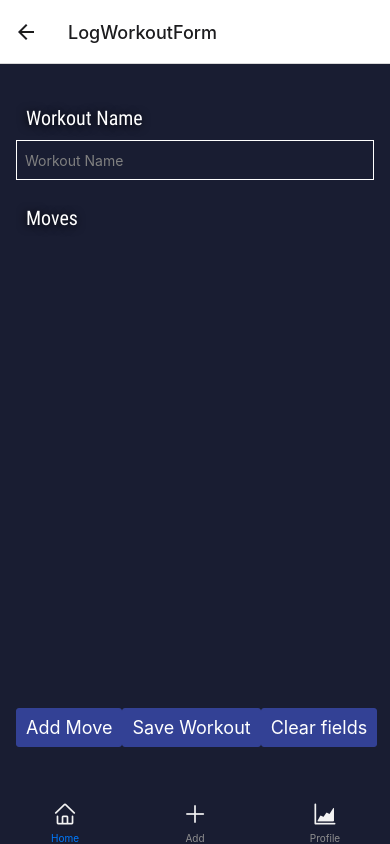
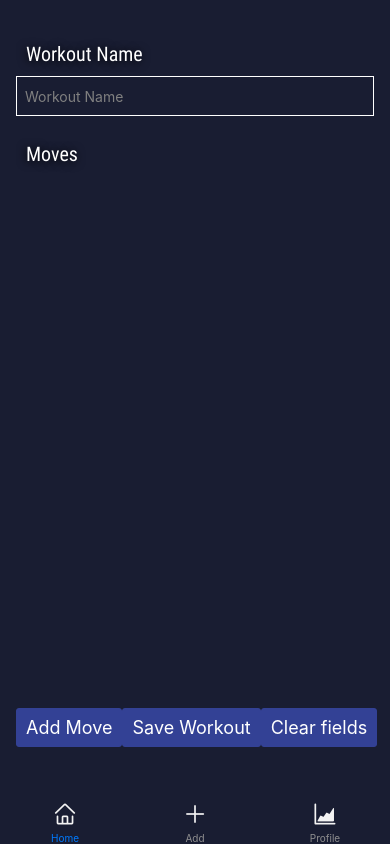
Before and after one commit to juhoohuj/mobile-project, a React Native app: screen /LogWorkoutForm in a window 390 px wide. Built offline with nearby package versions, Linux system fonts and the light colour scheme.

Commit message:
Logworkoutform header poistettu

```diff
--- a/components/HomeStack.js
+++ b/components/HomeStack.js
@@ -12,9 +12,11 @@ function HomeStack() {
     return (
         <Stack.Navigator>
             <Stack.Screen name="HomeScreen" component={HomeScreen} options={{headerShown: false}}/>
-            <Stack.Screen name="LogWorkoutForm" component={LogWorkoutForm} />
-            <Stack.Screen name="LogWorkoutScreen" component={LogWorkoutScreen} />
-            <Stack.Screen name="CalendarScreen" component={CalendarScreen} />
+            <Stack.Screen name="LogWorkoutForm" component={LogWorkoutForm}
+            options={{headerShown: false}} />
+            <Stack.Screen name="LogWorkoutScreen" component={LogWorkoutScreen}
+             options={{headerShown: false}}/>
+            <Stack.Screen name="CalendarScreen" component={CalendarScreen } />
         </Stack.Navigator>
     );
   }
--- a/components/LogWorkoutForm.js
+++ b/components/LogWorkoutForm.js
@@ -5,6 +5,7 @@ import { AntDesign } from '@expo/vector-icons';
 import { Button } from '@rneui/base';
 import { useNavigation, useRoute } from '@react-navigation/native';
 import Styles from '../styles/Styles';
+
 
 //Workoutin lisäämisen komponenttti
 const LogWorkoutForm = () => {
```
